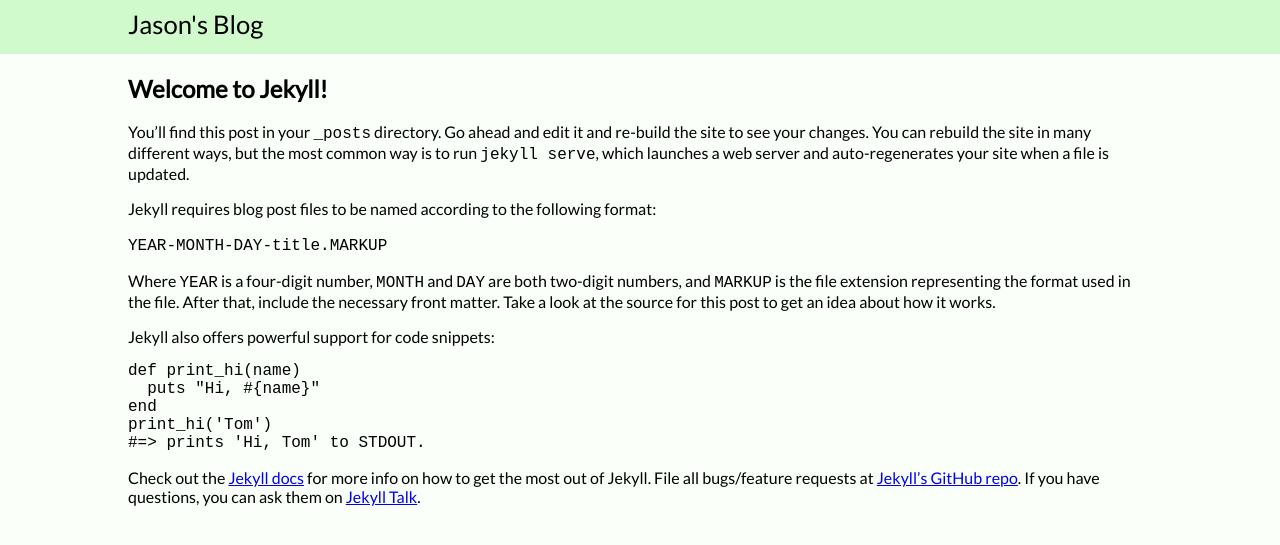
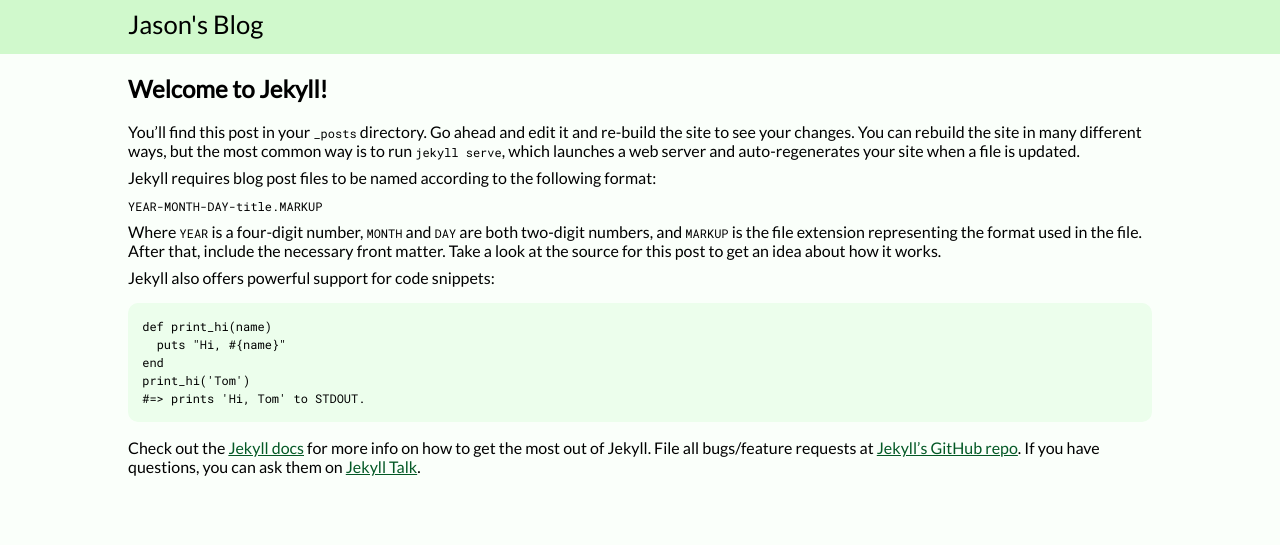
Before and after one commit to trampolinecall/blog, a Jekyll site: the page built from _posts/2024-04-25-welcome-to-jekyll.markdown, in a window 1280 px wide. Shown: the top 545 px of the page. Built offline with Jekyll 4.4.1, drawn with Linux system fonts in a browser that asks for light colours.

Commit message:
fix unsaved change

```diff
--- a/_layouts/post.html
+++ b/_layouts/post.html
@@ -3,6 +3,6 @@
 ---
 
 <h1 class="title">{{ page.title }}</h1>
-<section class="markdowncontent">
+<section class="postcontent">
     {{ content }}
 </section>
```
